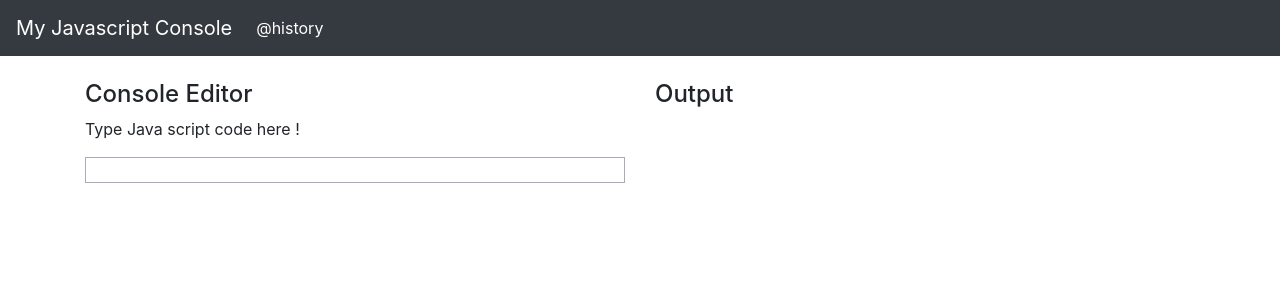
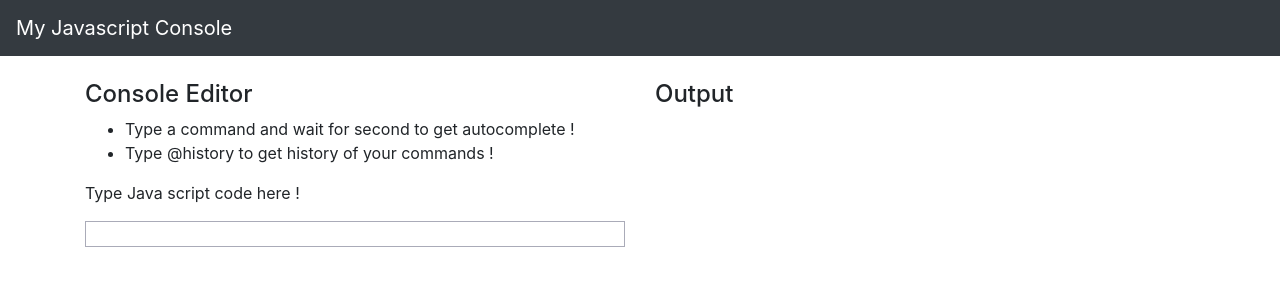
Before and after one commit to ganny26/Ecma6, a website: page public/index.html in a window 1280 px wide. Drawn offline with nearby package versions, Linux system fonts and the light colour scheme; files that its build step writes are made by us from their sources.

Commit message:
updated index html

```diff
--- a/public/index.html
+++ b/public/index.html
@@ -3,7 +3,7 @@
 
 <head>
     <title>selvaconsole</title>
-    <link rel="stylesheet" href="/css/app.css" />
+    <link rel="stylesheet" href="/css/app.min.css" />
     <link rel="stylesheet" href="https://maxcdn.bootstrapcdn.com/bootstrap/4.0.0-beta.2/css/bootstrap.min.css" integrity="sha384-PsH8R72JQ3SOdhVi3uxftmaW6Vc51MKb0q5P2rRUpPvrszuE4W1povHYgTpBfshb"
         crossorigin="anonymous">
 </head>
@@ -12,11 +12,6 @@
         <nav class="navbar navbar-expand-lg navbar-dark bg-dark">
                 <a class="navbar-brand" href="#">My Javascript Console</a>
                 <div class="collapse navbar-collapse" id="navbarSupportedContent">
-                  <ul class="navbar-nav mr-auto">
-                    <li class="nav-item active">
-                      <a class="nav-link" id="btn_get_history" href="#"> @history </a>
-                    </li>
-                  </ul>
                 </div>
               </nav>
     <div class="container console-container">
@@ -25,6 +20,10 @@
                 <div class="row">
                     <div class="col-md-12">
                         <h4>Console Editor</h4>
+                        <ul>
+                            <li>Type a command and wait for second to get autocomplete !</li>
+                            <li>Type @history to get history of your commands !</li>
+                        </ul>
                         <p>Type Java script code here ! </p>
                         <div>
                             <textarea autofocus id="exec"
```
